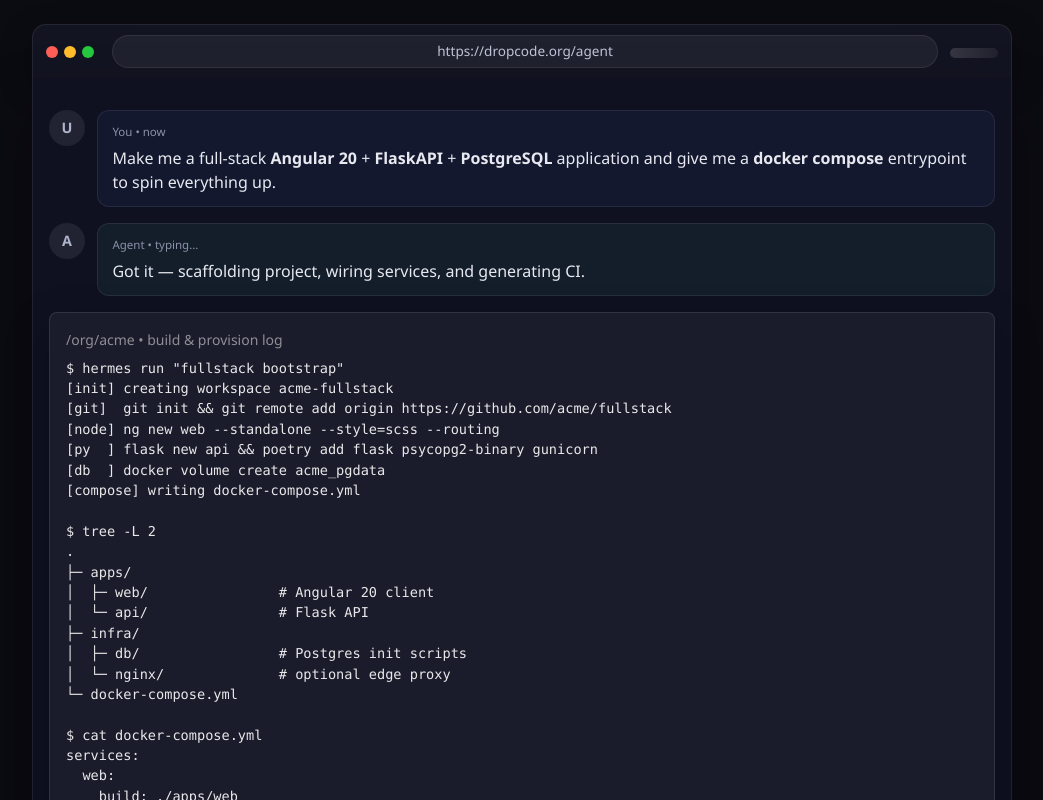
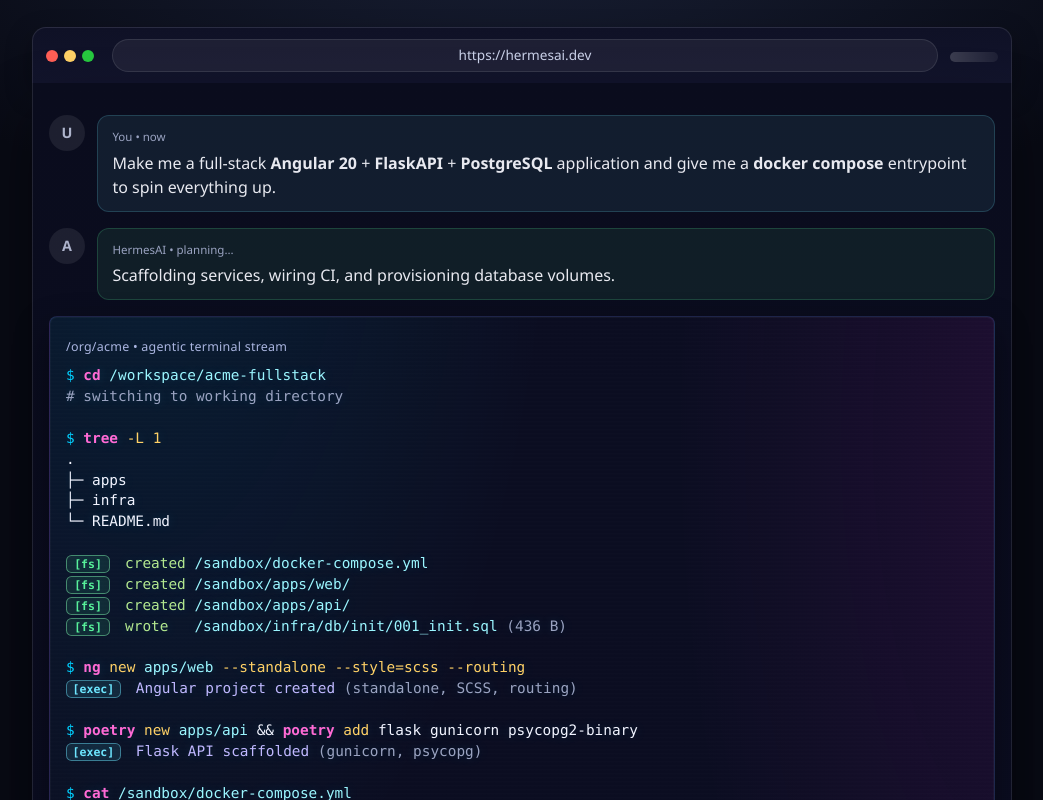
Before and after one commit to bill-bishop/HermesAI, an Angular app in the folder apps/dropcode-client/: page / in a window 1280 px wide. Shown: the part 640-1440 px from the top of the page, without its empty margins (118-1161 px from the left). Built offline with nearby package versions, Linux system fonts and the light colour scheme; no server answers.

Commit message:
agent terminal widget preview

```diff
--- a/apps/dropcode-client/src/app/agent-preview/agent-preview.html
+++ b/apps/dropcode-client/src/app/agent-preview/agent-preview.html
@@ -6,7 +6,7 @@
       <span class="dot bg-warning"></span>
       <span class="dot bg-success"></span>
     </div>
-    <div class="url-bar" role="textbox" aria-label="Address bar">https://dropcode.org/agent</div>
+    <div class="url-bar" role="textbox" aria-label="Address bar">https://hermesai.dev</div>
     <div class="chrome-actions" aria-hidden="true">
       <span class="pill"></span>
     </div>
@@ -30,36 +30,39 @@
     <div class="msg agent">
       <div class="avatar">A</div>
       <div class="bubble">
-        <div class="meta">Agent • typing…</div>
-        <div class="text">Got it — scaffolding project, wiring services, and generating CI.</div>
+        <div class="meta">HermesAI • planning…</div>
+        <div class="text">Scaffolding services, wiring CI, and provisioning database volumes.</div>
       </div>
     </div>
 
     <!-- TERMINAL WIDGET (embedded) -->
     <div class="terminal-section">
-      <div class="terminal-window shadow-lg rounded-3 p-3">
-        <!-- NOTE: the "close/minimize" dots are intentionally omitted here -->
-        <small class="text-white-50 d-block mb-2">/org/acme • build & provision log</small>
-        <pre class="terminal-output text-white-90">
-$ hermes run "fullstack bootstrap"
-[init] creating workspace acme-fullstack
-[git]  git init && git remote add origin https://github.com/acme/fullstack
-[node] ng new web --standalone --style=scss --routing
-[py  ] flask new api && poetry add flask psycopg2-binary gunicorn
-[db  ] docker volume create acme_pgdata
-[compose] writing docker-compose.yml
+      <div class="terminal-window rounded-3 p-3">
+        <!-- No inner traffic-light dots by design -->
+        <small class="terminal-caption">/org/acme • agentic terminal stream</small>
 
-$ tree -L 2
+        <pre class="terminal-output">
+<span class="token-prompt">$</span> <span class="token-cmd">cd</span> <span class="token-path">/workspace/acme-fullstack</span>
+<span class="muted"># switching to working directory</span>
+
+<span class="token-prompt">$</span> <span class="token-cmd">tree</span> <span class="token-arg">-L 1</span>
 .
-├─ apps/
-│  ├─ web/                # Angular 20 client
-│  └─ api/                # Flask API
-├─ infra/
-│  ├─ db/                 # Postgres init scripts
-│  └─ nginx/              # optional edge proxy
-└─ docker-compose.yml
+├─ apps
+├─ infra
+└─ README.md
 
-$ cat docker-compose.yml
+<span class="badge fs">[fs]</span> <span class="token-fs">created</span> <span class="token-path">/sandbox/docker-compose.yml</span>
+<span class="badge fs">[fs]</span> <span class="token-fs">created</span> <span class="token-path">/sandbox/apps/web/</span>
+<span class="badge fs">[fs]</span> <span class="token-fs">created</span> <span class="token-path">/sandbox/apps/api/</span>
+<span class="badge fs">[fs]</span> <span class="token-fs">wrote</span>   <span class="token-path">/sandbox/infra/db/init/001_init.sql</span> <span class="muted">(436 B)</span>
+
+<span class="token-prompt">$</span> <span class="token-cmd">ng</span> <span class="token-arg">new</span> <span class="token-path">apps/web</span> <span class="token-arg">--standalone --style=scss --routing</span>
+<span class="badge exec">[exec]</span> <span class="token-exec">Angular project created</span> <span class="muted">(standalone, SCSS, routing)</span>
+
+<span class="token-prompt">$</span> <span class="token-cmd">poetry</span> <span class="token-arg">new</span> <span class="token-path">apps/api</span> && <span class="token-cmd">poetry</span> <span class="token-arg">add</span> flask gunicorn psycopg2-binary
+<span class="badge exec">[exec]</span> <span class="token-exec">Flask API scaffolded</span> <span class="muted">(gunicorn, psycopg)</span>
+
+<span class="token-prompt">$</span> <span class="token-cmd">cat</span> <span class="token-path">/sandbox/docker-compose.yml</span>
 services:
   web:
     build: ./apps/web
@@ -68,7 +71,7 @@ services:
   api:
     build: ./apps/api
     environment:
-      - DATABASE_URL=postgresql://postgres:postgres@db:5432/postgres
+      - DATABASE_URL=postgresql://postgres:postgres&#64;db:5432/postgres
     ports: [ "8080:8080" ]
     depends_on: [ db ]
   db:
@@ -80,9 +83,18 @@ services:
 volumes:
   acme_pgdata: {{ '{}' }}
 
-$ hermes ci enable --provider=github --workflow=fullstack
-[actions] opened PR #128 • added CI pipeline
-$            </pre>
+<span class="token-prompt">$</span> <span class="token-cmd">pnpm</span> <span class="token-arg">i</span> <span class="muted"># web deps</span>
+<span class="badge exec">[exec]</span> <span class="token-exec">installed</span> <span class="muted">132 packages</span>
+
+<span class="token-prompt">$</span> <span class="token-cmd">pytest</span> <span class="token-arg">-q</span> <span class="muted"># API tests</span>
+<span class="badge ok">[ok]</span> <span class="token-ok">37 tests passed</span> <span class="muted">in 18.2s</span>
+
+<span class="token-prompt">$</span> <span class="token-cmd">git</span> <span class="token-arg">commit -am</span> <span class="token-str">"feat: bootstrap web/api, compose, db volume"</span>
+<span class="badge exec">[exec]</span> <span class="token-exec">commit</span> <span class="muted">abc1234</span>
+
+<span class="token-prompt">$</span> <span class="token-cmd">gh</span> <span class="token-arg">pr create</span> <span class="token-arg">--fill</span>
+<span class="badge ok">[ok]</span> <span class="token-ok">opened PR #128</span> <span class="muted">• CI workflow attached</span>
+        </pre>
       </div>
     </div>
 
@@ -90,13 +102,13 @@ $            </pre>
     <div class="msg agent">
       <div class="avatar">A</div>
       <div class="bubble">
-        <div class="meta">Agent • just now</div>
+        <div class="meta">HermesAI • just now</div>
         <div class="text d-flex align-items-center gap-2">
           <span>Done!</span>
           <span class="check" aria-label="success">✓</span>
           <a class="btn btn-primary btn-sm ms-auto" routerLink="/early-access">Preview</a>
         </div>
-        <div class="hint">Use <code>docker compose up --build</code> to spin up web, api, and db.</div>
+        <div class="hint">Run <code>docker compose up --build</code> to start <code>web</code>, <code>api</code>, and <code>db</code>.</div>
       </div>
     </div>
   </div>
--- a/apps/dropcode-client/src/app/agent-preview/agent-preview.scss
+++ b/apps/dropcode-client/src/app/agent-preview/agent-preview.scss
@@ -1,60 +1,81 @@
-/* Shell */
+/* ---------- Theme tokens ---------- */
+:host {
+  --bg: #080a14;
+  --panel: #0f1126;
+  --panel-2: #12142c;
+  --border: rgba(255,255,255,0.10);
+  --muted: #9aa3c1;
+
+  /* Accent palette (high contrast) */
+  --cyan: #6ee7ff;
+  --cyan-2: #00d0ff;
+  --magenta: #ff6ad5;
+  --magenta-2: #f81ce5;
+  --lime: #58f29b;
+  --yellow: #ffd166;
+  --orange: #ff9f47;
+  --red: #ff5f56;
+  --green: #27c93f;
+
+  --mono: ui-monospace, SFMono-Regular, Menlo, Monaco, Consolas, "Liberation Mono", monospace;
+  --radius: 14px;
+  --shadow-lg: 0 30px 60px rgba(0,0,0,0.45);
+}
+
+/* ---------- Shell ---------- */
 .browser-window {
-  background: #0b0b12;
+  background: radial-gradient(1200px 600px at 50% -100px, #192036 0%, var(--bg) 60%);
   color: #e8e9f0;
-  padding: 2rem 0;
+  padding: 2.2rem 0;
   display: grid;
   place-items: center;
 }
+
 .window-chrome {
   width: min(980px, 92vw);
-  background: #131421;
-  border: 1px solid rgba(255,255,255,0.08);
+  background: linear-gradient(180deg, var(--panel) 0%, var(--panel-2) 100%);
+  border: 1px solid var(--border);
   border-bottom: none;
-  border-radius: 14px 14px 0 0;
-  padding: .6rem .8rem;
+  border-radius: var(--radius) var(--radius) 0 0;
+  padding: .65rem .8rem;
   display: grid;
   grid-template-columns: auto 1fr auto;
   align-items: center;
   gap: .75rem;
-  box-shadow: 0 10px 30px rgba(0,0,0,0.35);
+  box-shadow: 0 10px 26px rgba(0,0,0,0.35);
 }
+
 .chrome-dots .dot {
-  display: inline-block;
-  width: 12px; height: 12px; border-radius: 50%;
-  margin-right: 6px;
+  display: inline-block; width: 12px; height: 12px; border-radius: 50%; margin-right: 6px;
 }
-.bg-danger { background: #ff5f56 !important; }
-.bg-warning { background: #ffbd2e !important; }
-.bg-success { background: #27c93f !important; }
+.bg-danger { background: var(--red) !important; }
+.bg-warning { background: var(--yellow) !important; }
+.bg-success { background: var(--green) !important; }
 
 .url-bar {
   background: rgba(255,255,255,0.06);
-  border: 1px solid rgba(255,255,255,0.08);
+  border: 1px solid rgba(255,255,255,0.10);
   border-radius: 999px;
   padding: .35rem .8rem;
   font-size: .85rem;
-  color: #bfc4d9;
+  color: #cbd2ea;
   text-align: center;
-  overflow: hidden;
-  text-overflow: ellipsis;
-  white-space: nowrap;
+  overflow: hidden; text-overflow: ellipsis; white-space: nowrap;
 }
 .chrome-actions .pill {
-  display: inline-block;
-  width: 48px; height: 10px; border-radius: 999px;
-  background: linear-gradient(90deg, rgba(255,255,255,.15), rgba(255,255,255,.06));
+  display: inline-block; width: 48px; height: 10px; border-radius: 999px;
+  background: linear-gradient(90deg, rgba(255,255,255,.18), rgba(255,255,255,.06));
 }
 
-/* Chat body */
+/* ---------- Chat body ---------- */
 .chat {
   width: min(980px, 92vw);
-  background: #0f1020;
-  border: 1px solid rgba(255,255,255,0.08);
+  background: linear-gradient(180deg, #0a0c1d 0%, #0b0d22 60%, #0a0c1d 100%);
+  border: 1px solid var(--border);
   border-top: none;
-  border-radius: 0 0 14px 14px;
+  border-radius: 0 0 var(--radius) var(--radius);
   padding: 1rem;
-  box-shadow: 0 30px 60px rgba(0,0,0,0.35);
+  box-shadow: var(--shadow-lg);
 }
 
 .msg {
@@ -76,53 +97,102 @@
   border-radius: 12px;
   padding: .75rem .9rem;
 }
-.msg.user .bubble { background: rgba(93, 135, 255, 0.07); }
-.msg.agent .bubble { background: rgba(89, 255, 196, 0.06); }
+.msg.user .bubble  { background: rgba(110, 231, 255, 0.08); border-color: rgba(110,231,255,0.18); }
+.msg.agent .bubble { background: rgba(88, 242, 155, 0.08); border-color: rgba(88,242,155,0.18); }
 
-.meta {
-  font-size: .72rem;
-  color: #8c90a8;
-  margin-bottom: .35rem;
-}
+.meta { font-size: .72rem; color: var(--muted); margin-bottom: .35rem; }
 .text { color: #e8e9f0; }
-.hint {
-  margin-top: .5rem;
-  font-size: .8rem;
-  color: #99a0bf;
-}
+.hint { margin-top: .5rem; font-size: .8rem; color: #9fb0d9; }
 .check {
   display: inline-grid; place-items: center;
   width: 20px; height: 20px; border-radius: 50%;
-  border: 2px solid #4be6a5; color: #4be6a5;
+  border: 2px solid var(--lime); color: var(--lime);
   font-weight: 800; line-height: 1;
 }
 
-/* Terminal embed (uses your existing styles, minus top dots row) */
+/* ---------- Terminal embed (colorful, high contrast) ---------- */
 .terminal-section { background: transparent; padding: 0; }
+
 .terminal-window {
-  background: rgba(255,255,255,0.05);
-  border: 1px solid rgba(255,255,255,0.1);
-}
-.terminal-output {
-  font-family: ui-monospace, SFMono-Regular, Menlo, Monaco, Consolas, "Liberation Mono", monospace;
-  font-size: 0.85rem;
-  white-space: pre-wrap;
-  color: #e8e9f0;
-  margin: 0;
+  position: relative;
+  overflow: hidden;
+  background:
+    radial-gradient(80% 140% at 10% -20%, rgba(0,208,255,0.10), transparent 55%),
+    radial-gradient(80% 140% at 110% 10%, rgba(248,28,229,0.10), transparent 55%),
+    rgba(12, 14, 34, 0.9);
+  border: 1px solid rgba(124, 142, 255, 0.18);
+  box-shadow: inset 0 0 0 1px rgba(255,255,255,0.03), 0 14px 34px rgba(0,0,0,0.45);
 }
 
-/* Utilities */
-.text-white-50 { color: rgba(255,255,255,0.5) !important; }
-.text-white-90 { color: rgba(255,255,255,0.9) !important; }
-.rounded-3 { border-radius: .8rem; }
-.p-3 { padding: 1rem; }
-.shadow-lg { box-shadow: 0 10px 30px rgba(0,0,0,0.35); }
-.d-block { display: block; }
-.mb-2 { margin-bottom: .5rem; }
+.terminal-window::after {
+  content: "";
+  position: absolute; inset: 0;
+  background: repeating-linear-gradient(
+      180deg,
+      rgba(255,255,255,0.03) 0px,
+      rgba(255,255,255,0.03) 1px,
+      transparent 2px,
+      transparent 4px
+  );
+  pointer-events: none;
+  opacity: .25; /* subtle scanlines */
+}
+
+.terminal-caption {
+  display: inline-block;
+  margin-bottom: .5rem;
+  font-size: .78rem;
+  letter-spacing: .02em;
+  color: #c6d0ff;
+  opacity: .85;
+}
+
+.terminal-output {
+  font-family: var(--mono);
+  font-size: 0.9rem;
+  line-height: 1.45;
+  white-space: pre-wrap;
+  color: #f2f4ff;
+  margin: 0;
+  caret-color: var(--cyan);
+  text-shadow: 0 0 12px rgba(0,208,255,0.18);
+}
+
+/* Syntax-ish coloring for tokens + badges */
+.token-prompt { color: var(--cyan-2); }
+.token-cmd    { color: var(--magenta); font-weight: 600; }
+.token-arg    { color: var(--yellow); }
+.token-path   { color: #9bf6ff; }
+.token-str    { color: #baffc9; }
+.token-exec   { color: #c0b8ff; }
+.token-fs     { color: #b3e88f; }
+.token-ok     { color: var(--lime); font-weight: 700; }
+.muted        { color: #9aa3c1; }
+
+.badge {
+  display: inline-block;
+  min-width: 44px;
+  padding: 0 .35rem;
+  margin-right: .4rem;
+  border-radius: .35rem;
+  font-family: var(--mono);
+  font-size: .72rem;
+  line-height: 1.4;
+  vertical-align: middle;
+  border: 1px solid rgba(255,255,255,0.15);
+  background: rgba(255,255,255,0.06);
+}
+.badge.fs   { border-color: rgba(133, 255, 180, .45); color: var(--lime);    background: rgba(88, 242, 155, .10); }
+.badge.exec { border-color: rgba(110, 231, 255, .45); color: var(--cyan);    background: rgba(110, 231, 255, .10); }
+.badge.ok   { border-color: rgba(88, 242, 155, .55); color: var(--lime);     background: rgba(88, 242, 155, .12); }
+.badge.warn { border-color: rgba(255, 209, 102,.55); color: var(--yellow);   background: rgba(255, 209, 102,.12); }
+.badge.err  { border-color: rgba(255, 95, 86,  .55); color: var(--red);      background: rgba(255, 95, 86,  .12); }
+
+/* Buttons / utilities */
 .btn {
   font-size: .8rem; padding: .35rem .65rem; border-radius: .5rem;
   border: 1px solid rgba(255,255,255,0.15);
-  background: linear-gradient(180deg, rgba(84,122,255,.2), rgba(84,122,255,.1));
+  background: linear-gradient(180deg, rgba(84,122,255,.22), rgba(84,122,255,.08));
   color: #e8e9f0; cursor: pointer;
 }
 .btn:hover { filter: brightness(1.07); }
@@ -133,7 +203,7 @@
 .d-flex { display: flex; }
 .align-items-center { align-items: center; }
 
-/* Responsive tweaks */
+/* Responsive tweak */
 @media (max-width: 600px) {
   .url-bar { display: none; }
 }
```
